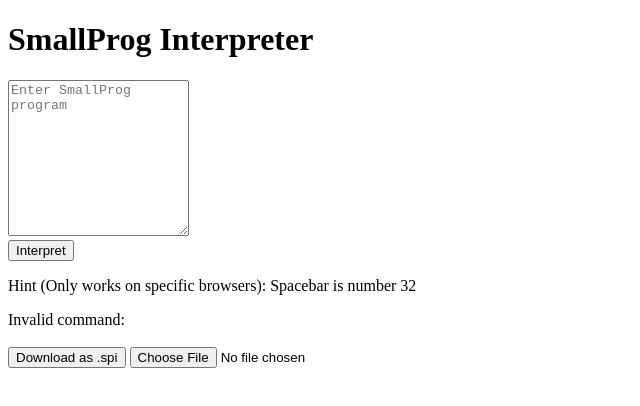
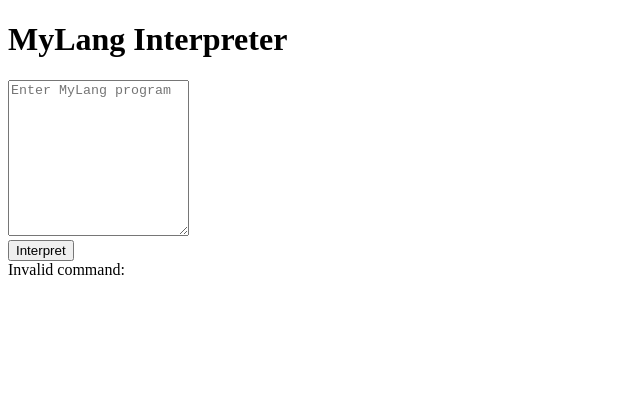
Before and after one commit to Eyx4/pyprog, a plain HTML site: page index.html in a window 1280 px wide. Both pictures are taken after a click on the button "Interpret". Shown: the whole page, without its empty margins (0-640 px from the left). Drawn offline with Linux system fonts and the light colour scheme.

Commit message:
Update index.html
V1.0.1

```diff
--- a/index.html
+++ b/index.html
@@ -3,17 +3,13 @@
 <head>
     <meta charset="UTF-8">
     <meta name="viewport" content="width=device-width, initial-scale=1.0">
-    <title>SmallProg Interpreter</title>
+    <title>MyLang Interpreter</title>
 </head>
 <body>
-    <h1>SmallProg Interpreter</h1>
-    <textarea id="input" placeholder="Enter SmallProg program" style="height: 150px;"></textarea><br>
+    <h1>MyLang Interpreter</h1>
+    <textarea id="input" placeholder="Enter MyLang program" style="height: 150px;"></textarea><br>
     <button onclick="interpret()">Interpret</button>
-    <p>Hint (Only works on specific browsers): Spacebar is number 32</p>
     <div id="output"></div>
-    <br>
-    <button onclick="downloadFile()">Download as .spi</button>
-    <input type="file" id="fileInput" accept=".txt" onchange="loadFile(event)">
 
     <script>
         function interpret() {
@@ -24,8 +20,30 @@
             var variables = {};
 
             // Process each line of input
-            input.forEach(function(line) {
-                var tokens = line.trim().split(" ");
+            for (var i = 0; i < input.length; i++) {
+                var line = input[i].trim();
+
+                // Ignore lines starting with //
+                if (line.startsWith("//")) {
+                    continue; // Skip this line
+                }
+
+                // Check for function block start using {
+                if (line.includes("{")) {
+                    // Parse function definition
+                    var functionName = line.substring(3, line.indexOf("{")).trim();
+                    output.push(`Defining function: ${functionName}`);
+                    continue;
+                }
+
+                // Check for function block end using }
+                if (line.includes("}")) {
+                    // End of function block
+                    continue;
+                }
+
+                // Parse other commands
+                var tokens = line.split(" ");
                 var command = tokens[0];
 
                 if (command === "s01") {
@@ -39,43 +57,16 @@
                     if (variables.hasOwnProperty(variableName)) {
                         output.push(String.fromCharCode(variables[variableName] + 96));
                     } else {
-                        output.push('&'); // Placeholder for undefined variable
+                        output.push('Undefined variable: ' + variableName);
                     }
-                } else if (command === "fnc") {
-                    // Function declaration: fnc functionName
-                    var functionName = tokens[1];
-                    // Implement function logic here if needed
                 } else {
-                    // Invalid command or unrecognized syntax
+                    // Invalid command
                     output.push('Invalid command: ' + line);
                 }
-            });
+            }
 
-            // Display all interpreted lines
+            // Display all interpreted output
             document.getElementById("output").innerText = output.join("\n");
-        }
-
-        function downloadFile() {
-            var content = document.getElementById("input").value;
-            var blob = new Blob([content], { type: 'application/octet-stream' });
-            var url = URL.createObjectURL(blob);
-            var a = document.createElement('a');
-            a.href = url;
-            a.download = 'smallprog.spi'; // Specify the filename with .spi extension
-            document.body.appendChild(a);
-            a.click();
-            document.body.removeChild(a);
-        }
-
-        function loadFile(event) {
-            var file = event.target.files[0];
-            if (!file) return;
-            var reader = new FileReader();
-            reader.onload = function(e) {
-                var contents = e.target.result;
-                document.getElementById('input').value = contents;
-            };
-            reader.readAsText(file);
         }
     </script>
 </body>
```
